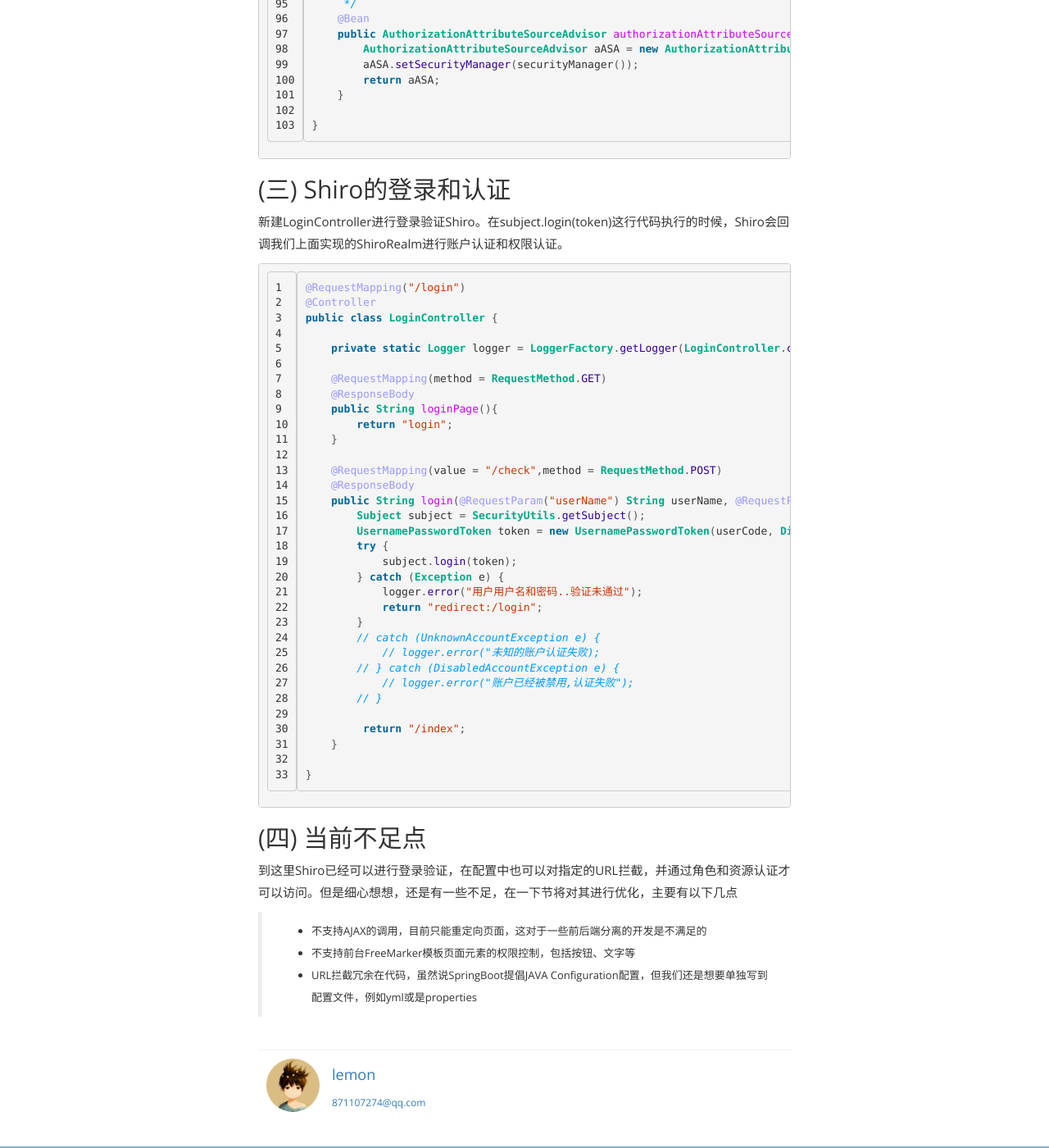
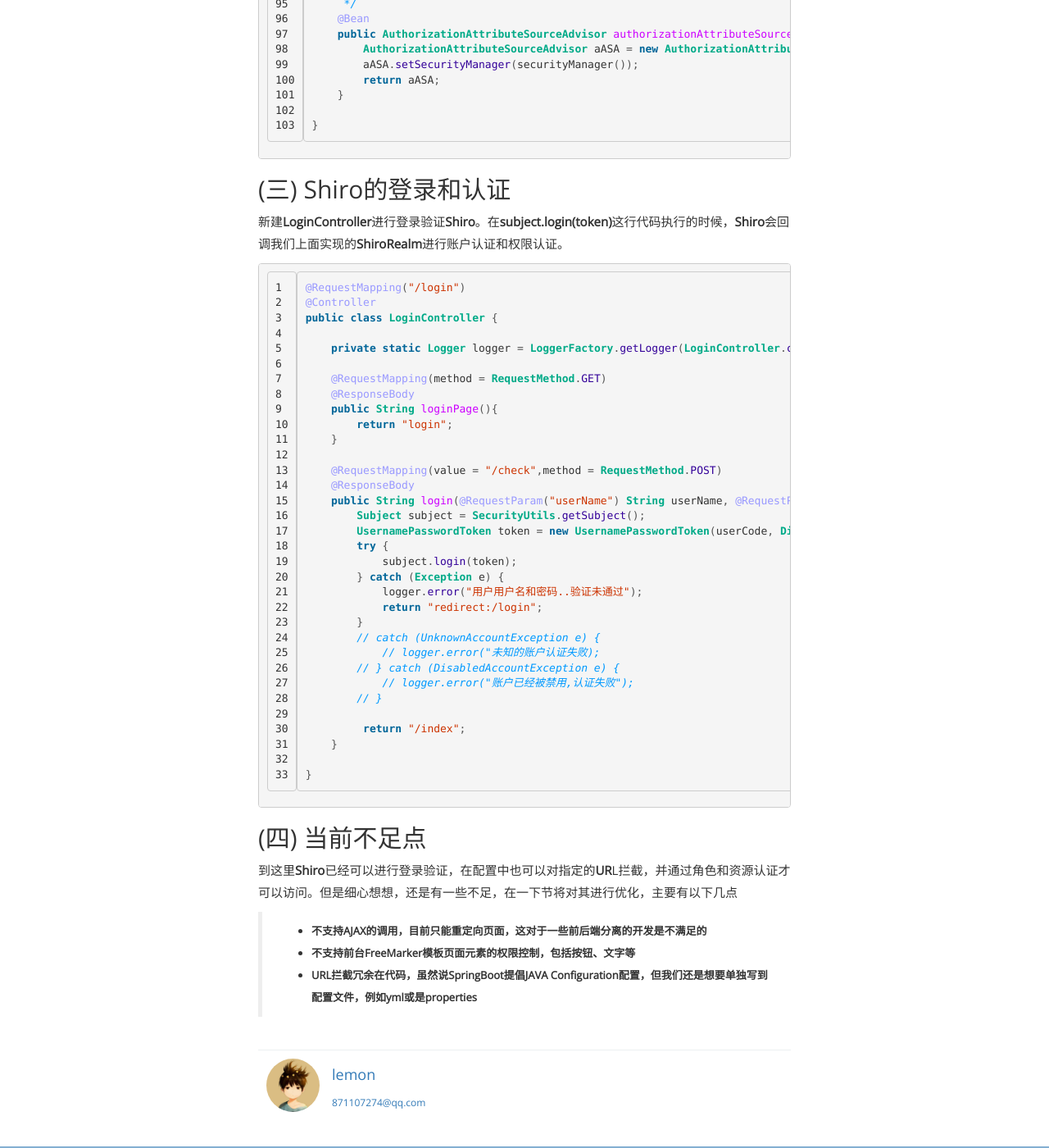
Before and after one commit to lcbbcl/licaibo.github.io, a Jekyll site: the page built from _posts/2017-07-07-Shiro-SpringBoot.md, in a window 1280 px wide and 1400 px high, scrolled down 4275 px. Shown: the whole window at 82% size. Built offline with Jekyll 4.4.1, drawn with Linux system fonts in a browser that asks for light colours; some of the changed text lies outside the part shown.

Commit message:
增加Shiro文章内容样式

````diff
--- a/_posts/2017-07-07-Shiro-SpringBoot.md
+++ b/_posts/2017-07-07-Shiro-SpringBoot.md
@@ -19,7 +19,7 @@ RBAC(Role-Based Access Control )基于角色访问控制，在权限设计上用
 
 ## (二) SpringBoot集成Shiro和配置
 #### 1、导入Shiro依赖
-在pom.xml中加入以下依赖
+在**pom.xml**中加入以下依赖
 
 ```java
 <dependency>
@@ -29,7 +29,7 @@ RBAC(Role-Based Access Control )基于角色访问控制，在权限设计上用
 </dependency>
 ```
 #### 2、配置Shiro
-在配置之前，首先了解一下Shiro中主要功能，并看看它们主要是做什么的。
+在配置之前，首先了解一下**Shiro**中主要功能，并看看它们主要是做什么的。
 
 > * **Subject** 安全视角下与软件交互的实体（用户，第三方服务等等）
 > * **Authenticator** 用户登录时进行账户的认证
@@ -190,7 +190,7 @@ public class ShiroConfiguration {
 ```
 
 ## (三) Shiro的登录和认证
-新建LoginController进行登录验证Shiro。在subject.login(token)这行代码执行的时候，Shiro会回调我们上面实现的ShiroRealm进行账户认证和权限认证。
+新建**LoginController**进行登录验证**Shiro**。在**subject.login(token)**这行代码执行的时候，**Shiro**会回调我们上面实现的**ShiroRealm**进行账户认证和权限认证。
 
 ```java
 @RequestMapping("/login")
@@ -229,7 +229,7 @@ public class LoginController {
 ```
 
 ## (四) 当前不足点
-到这里Shiro已经可以进行登录验证，在配置中也可以对指定的URL拦截，并通过角色和资源认证才可以访问。但是细心想想，还是有一些不足，在一下节将对其进行优化，主要有以下几点
-> * 不支持AJAX的调用，目前只能重定向页面，这对于一些前后端分离的开发是不满足的
-> * 不支持前台FreeMarker模板页面元素的权限控制，包括按钮、文字等
-> * URL拦截冗余在代码，虽然说SpringBoot提倡JAVA Configuration配置，但我们还是想要单独写到配置文件，例如yml或是properties
+到这里**Shiro**已经可以进行登录验证，在配置中也可以对指定的**UR**L拦截，并通过角色和资源认证才可以访问。但是细心想想，还是有一些不足，在一下节将对其进行优化，主要有以下几点
+> * **不支持AJAX的调用，目前只能重定向页面，这对于一些前后端分离的开发是不满足的**
+> * **不支持前台FreeMarker模板页面元素的权限控制，包括按钮、文字等**
+> * **URL拦截冗余在代码，虽然说SpringBoot提倡JAVA Configuration配置，但我们还是想要单独写到配置文件，例如yml或是properties**
````
